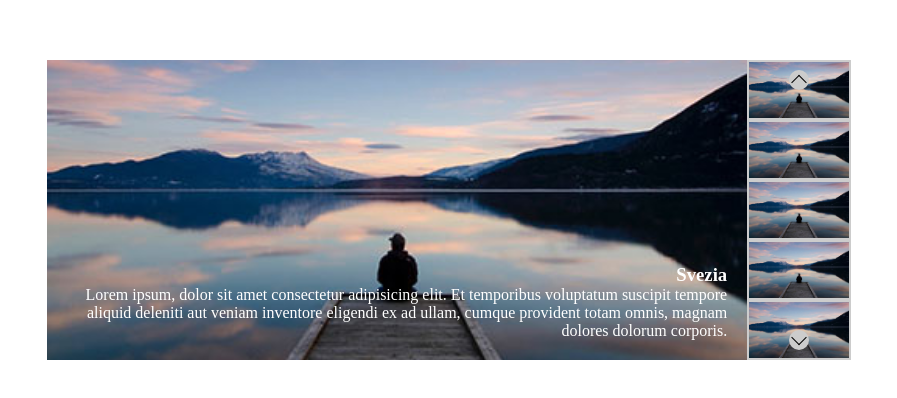
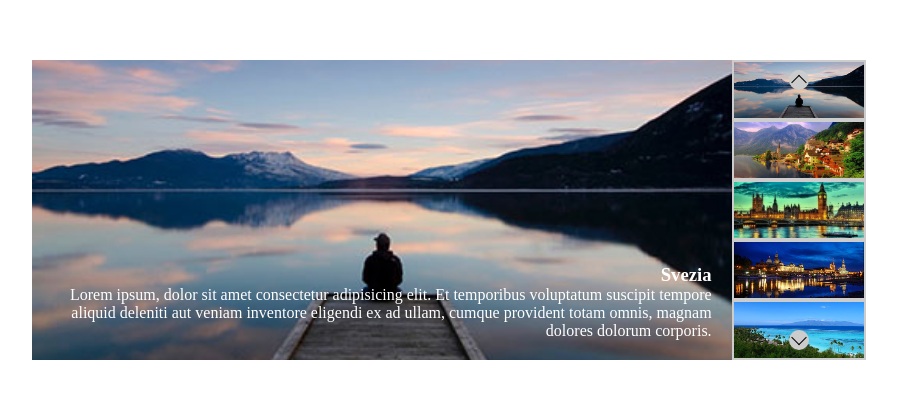
Before and after one commit to EnricoPiombini/vue-slider, a plain HTML site: page index.html in a window 1280 px wide. Shown: the part 190-588 px from the top of the page, without its empty margins (191-1088 px from the left). Drawn offline with nearby package versions, Linux system fonts and the light colour scheme.

Commit message:
immagini create

```diff
--- a/index.html
+++ b/index.html
@@ -34,11 +34,11 @@
                 <div class="thumbs">
                     <div class="prev"></div>
                     <div class="next"></div>
-
-                    <div v-for="pic in countryList" class="thumb active">
-                        <img src="img/01.jpg" alt="Svezia"/>
-                    </div>
-                    <!-- <div class="thumb">
+                    <div class="pictures">
+                        <div v-for="pic in countryList" class="thumb active">
+                            <img :src ="pic.image" alt="Svezia" />
+                        </div>
+                        <!-- <div class="thumb">
                         <img src="img/02.jpg" alt="Svizzera" />
                     </div>
                     <div class="thumb">
@@ -50,7 +50,7 @@
                     <div class="thumb">
                         <img src="img/05.jpg" alt="Paradise" />
                     </div> -->
-
+                    </div>
                 </div>
             </div>
         </div>
```
